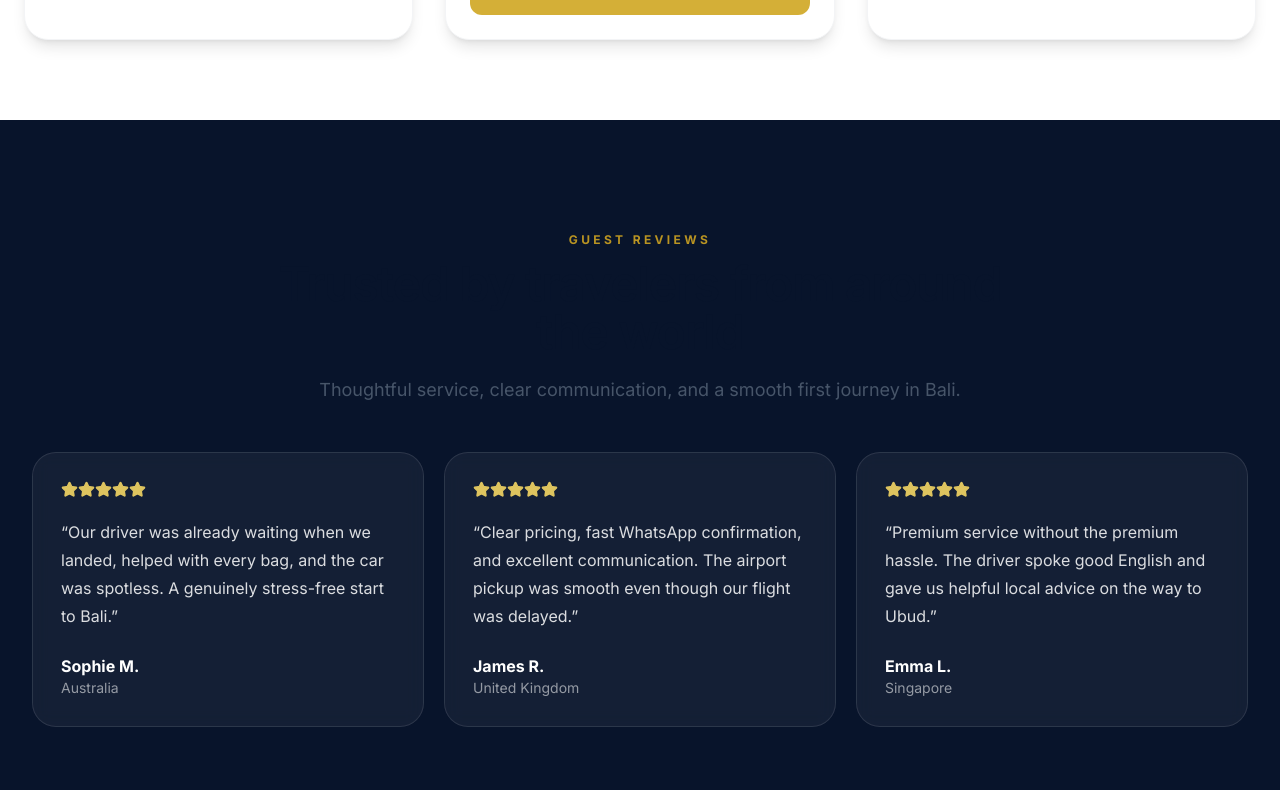
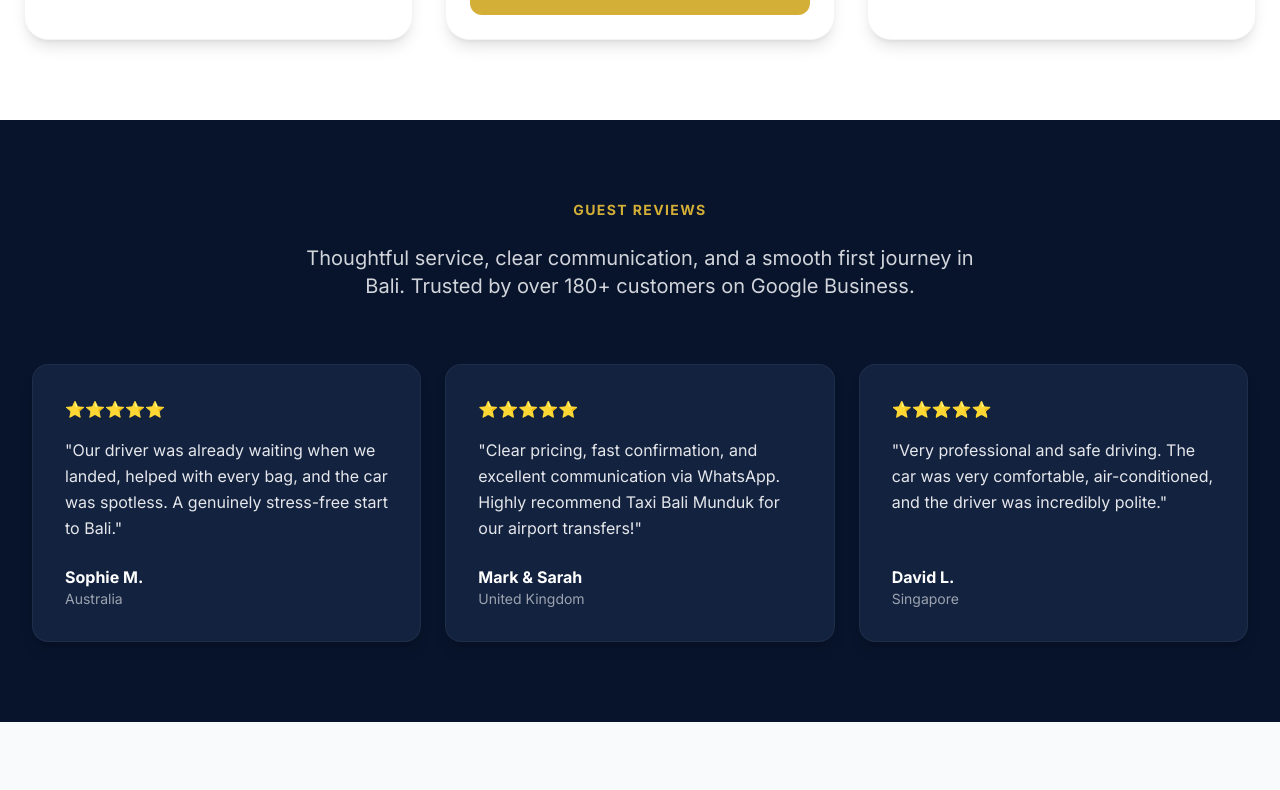
Before and after one commit to baliairporttransfer/bat-website, a Next.js app: page / in a window 1280 px wide. Shown: the part 5070-5860 px from the top of the page. Built offline with nearby package versions, Linux system fonts and the light colour scheme; no server answers.

Commit message:
Update Testimonials.tsx

```diff
--- a/components/Testimonials.tsx
+++ b/components/Testimonials.tsx
@@ -1,8 +1,63 @@
-import { Star } from "lucide-react";
 import { Container } from "@/components/Container";
-import { SectionHeading } from "@/components/SectionHeading";
-import { testimonials } from "@/data/testimonials";
+
+const reviews = [
+  {
+    id: 1,
+    name: "Sophie M.",
+    country: "Australia",
+    text: "Our driver was already waiting when we landed, helped with every bag, and the car was spotless. A genuinely stress-free start to Bali.",
+  },
+  {
+    id: 2,
+    name: "Mark & Sarah",
+    country: "United Kingdom",
+    text: "Clear pricing, fast confirmation, and excellent communication via WhatsApp. Highly recommend Taxi Bali Munduk for our airport transfers!",
+  },
+  {
+    id: 3,
+    name: "David L.",
+    country: "Singapore",
+    text: "Very professional and safe driving. The car was very comfortable, air-conditioned, and the driver was incredibly polite.",
+  },
+];
 
 export function Testimonials() {
-  return <section id="reviews" className="bg-navy-900 py-20 sm:py-28"><Container><SectionHeading eyebrow="Guest reviews" title="Trusted by travelers from around the world" description="Thoughtful service, clear communication, and a smooth first journey in Bali." /><div className="mt-12 grid gap-5 lg:grid-cols-3">{testimonials.map((item) => <blockquote key={item.id} className="rounded-3xl border border-white/10 bg-white/5 p-7 text-white backdrop-blur"><div className="flex text-gold-400">{Array.from({ length: item.rating }).map((_, i) => <Star key={i} size={17} fill="currentColor" />)}</div><p className="mt-5 text-base leading-7 text-white/85">“{item.quote}”</p><footer className="mt-6"><p className="font-bold">{item.name}</p><p className="text-sm text-white/55">{item.country}</p></footer></blockquote>)}</div></Container></section>;
+  return (
+    <section id="reviews" className="bg-[#08142B] py-20">
+      <Container>
+        <div className="text-center">
+          <h2 className="text-sm font-bold tracking-widest text-[#D4AF37] uppercase">
+            Guest Reviews
+          </h2>
+          {/* Warna teks ini dicerahkan menjadi text-gray-300 agar mudah dibaca */}
+          <p className="mx-auto mt-6 max-w-2xl text-lg text-gray-300 md:text-xl">
+            Thoughtful service, clear communication, and a smooth first journey in Bali.
+            Trusted by over 180+ customers on Google Business.
+          </p>
+        </div>
+
+        <div className="mt-16 grid gap-6 sm:grid-cols-2 lg:grid-cols-3">
+          {reviews.map((review) => (
+            <div
+              key={review.id}
+              className="flex flex-col justify-between rounded-2xl bg-[#13223f] p-8 shadow-lg border border-white/5"
+            >
+              <div>
+                <div className="flex text-[#D4AF37] mb-4">
+                  ⭐⭐⭐⭐⭐
+                </div>
+                <blockquote className="text-gray-200 leading-relaxed">
+                  "{review.text}"
+                </blockquote>
+              </div>
+              <div className="mt-6">
+                <p className="font-bold text-white">{review.name}</p>
+                <p className="text-sm text-gray-400">{review.country}</p>
+              </div>
+            </div>
+          ))}
+        </div>
+      </Container>
+    </section>
+  );
 }
```
